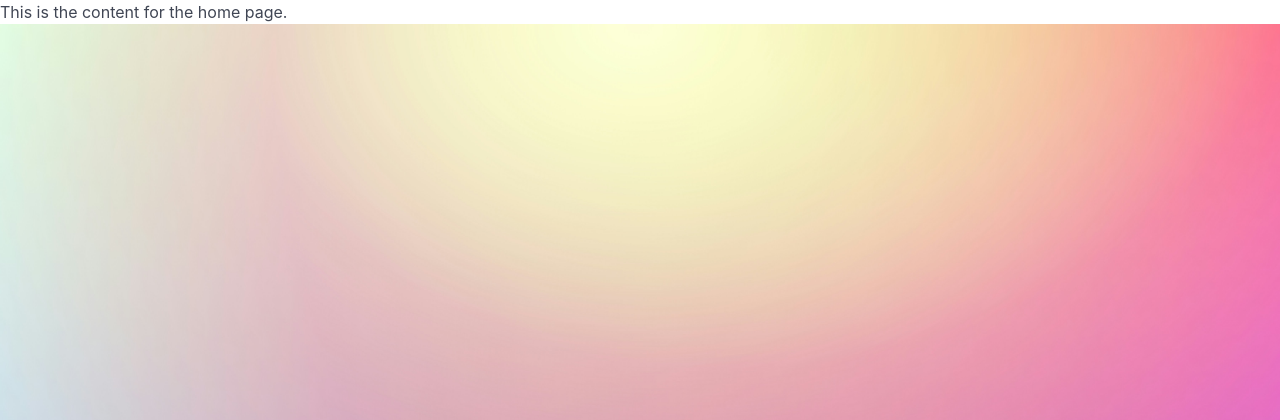
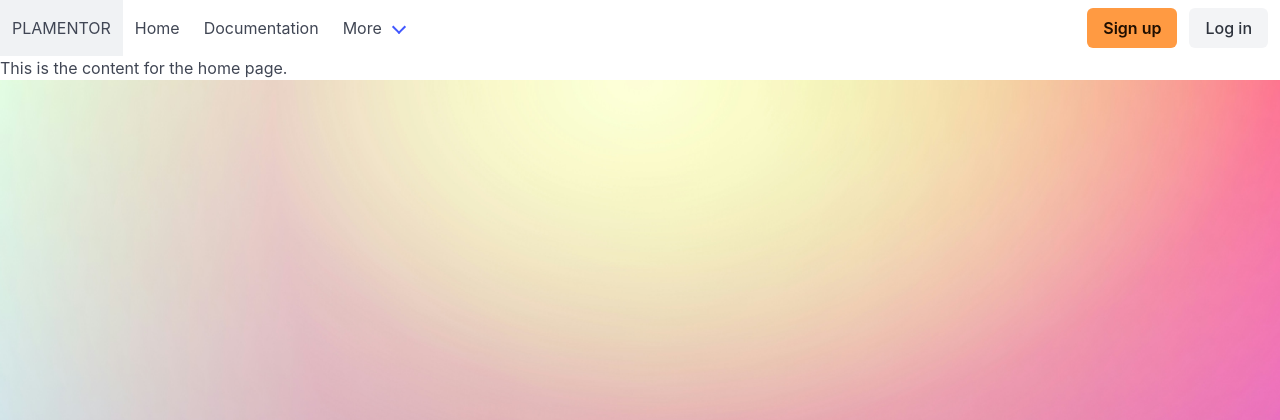
Before and after one commit to hawariMuflihMunte/plant-recommendation-tool, a Django app: page / in a window 1280 px wide. Shown: the top 420 px of the page. Run offline with Django 5.2, Linux system fonts and the light colour scheme.

Commit message:
feat: set up navbar

```diff
--- a/plamentor/core/templates/layouts/base.html
+++ b/plamentor/core/templates/layouts/base.html
@@ -22,6 +22,7 @@
     <link rel="stylesheet" href="{% static 'core/bootstrap-icons/bootstrap-icons.min.css' %}">
 </head>
 <body>
+    {% include 'layouts/navbar.html' %}
     {% block content %}
     <!-- Content goes here -->
     {% endblock %}
--- /dev/null
+++ b/plamentor/core/templates/layouts/navbar.html
@@ -0,0 +1,81 @@
+<nav class="navbar" role="navigation" aria-label="main navigation">
+    <div class="navbar-brand">
+        <!-- Home link with SVG logo -->
+        <a class="navbar-item" href="{% url 'core:home' %}">
+            PLAMENTOR
+        </a>
+
+        <!-- Navbar burger icon for mobile menu toggle -->
+        <a role="button" class="navbar-burger" aria-label="menu" aria-expanded="false" data-target="navbarBasicExample">
+            <span aria-hidden="true"></span>
+            <span aria-hidden="true"></span>
+            <span aria-hidden="true"></span>
+        </a>
+    </div>
+
+    <!-- Navbar menu -->
+    <div id="navbarBasicExample" class="navbar-menu">
+        <div class="navbar-start">
+            <a class="navbar-item">
+                Home
+            </a>
+            <a class="navbar-item">
+                Documentation
+            </a>
+            <div class="navbar-item has-dropdown is-hoverable">
+                <a class="navbar-link">
+                    More
+                </a>
+                <div class="navbar-dropdown">
+                    <a class="navbar-item">
+                        About
+                    </a>
+                    <a class="navbar-item is-selected">
+                        Jobs
+                    </a>
+                    <a class="navbar-item">
+                        Contact
+                    </a>
+                    <hr class="navbar-divider">
+                    <a class="navbar-item">
+                        Report an issue
+                    </a>
+                </div>
+            </div>
+        </div>
+
+        <!-- Navbar end buttons -->
+        <div class="navbar-end">
+            <div class="navbar-item">
+                <div class="buttons">
+                    <a class="button is-primary">
+                        <strong>Sign up</strong>
+                    </a>
+                    <a class="button is-light">
+                        Log in
+                    </a>
+                </div>
+            </div>
+        </div>
+    </div>
+</nav>
+
+<script>
+document.addEventListener('DOMContentLoaded', () => {
+    // Get all "navbar-burger" elements
+    const $navbarBurgers = Array.prototype.slice.call(document.querySelectorAll('.navbar-burger'), 0);
+
+    // Add a click event on each of them
+    $navbarBurgers.forEach(el => {
+        el.addEventListener('click', () => {
+            // Get the target from the "data-target" attribute
+            const target = el.dataset.target;
+            const $target = document.getElementById(target);
+
+            // Toggle the "is-active" class on both the "navbar-burger" and the "navbar-menu"
+            el.classList.toggle('is-active');
+            $target.classList.toggle('is-active');
+        });
+    });
+});
+</script>
```
